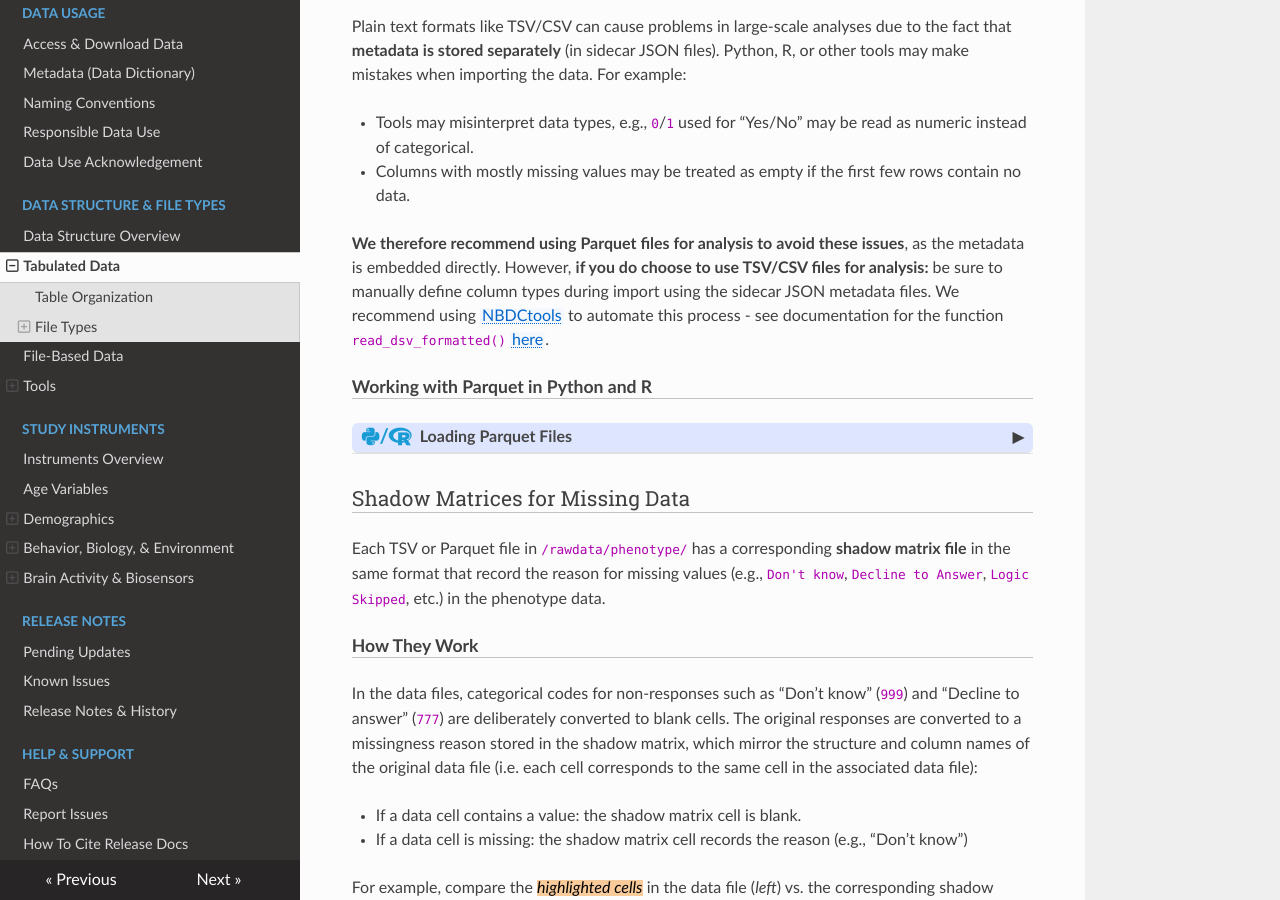
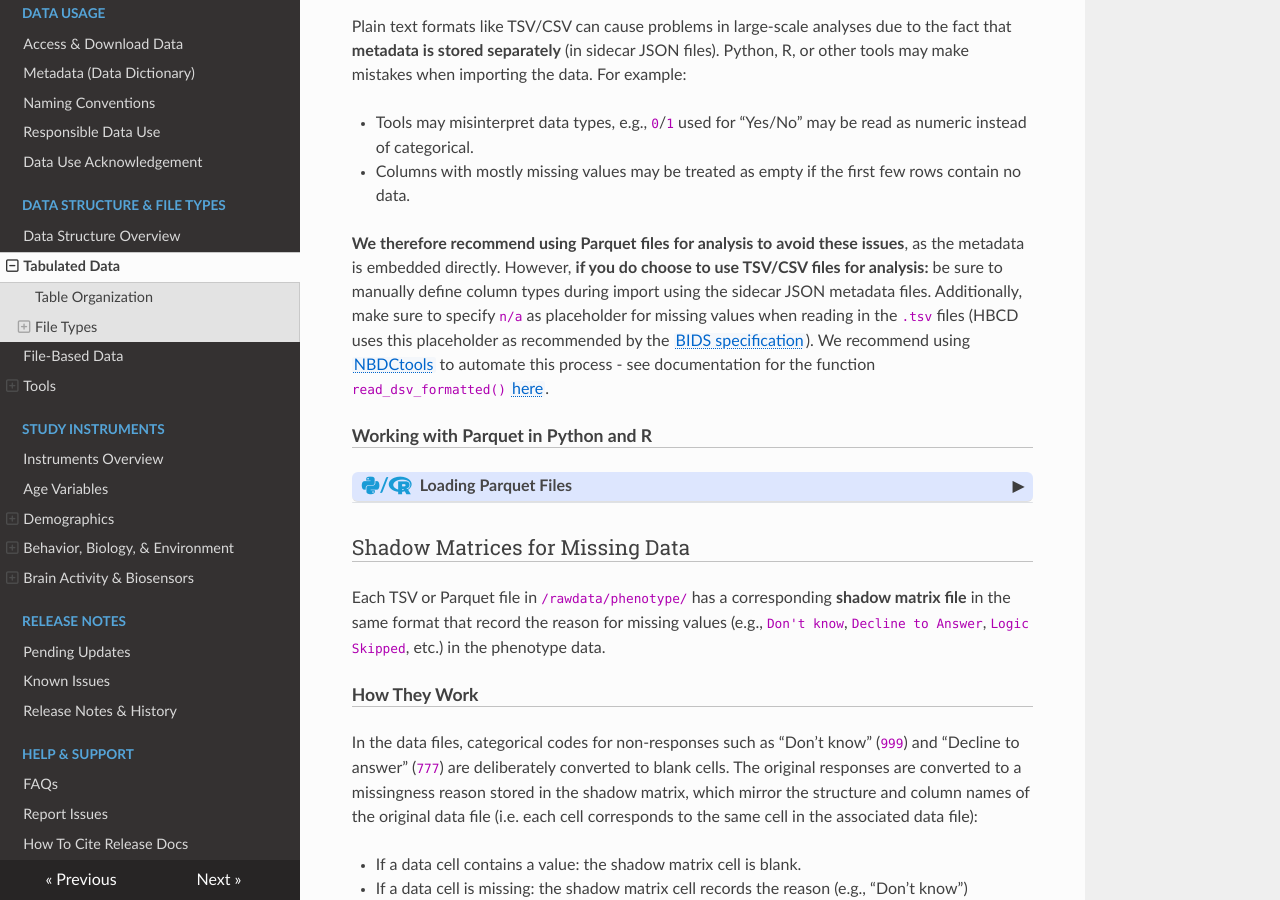
Before and after one commit to nbdc-datahub/hbcd-docs, an MkDocs documentation site: the page built from docs/datacuration/phenotypes.md, in a window 1280 px wide and 900 px high, scrolled down 1783 px. Built offline with MkDocs 1.6.1, drawn with Linux system fonts in a browser that asks for light colours; nearby versions of some CDN libraries.

Commit message:
phenotype update per janosch

```diff
--- a/docs/datacuration/phenotypes.md
+++ b/docs/datacuration/phenotypes.md
@@ -110,7 +110,7 @@ Plain text formats like TSV/CSV can cause problems in large-scale analyses due t
 - Tools may misinterpret data types, e.g., `0`/`1` used for “Yes/No” may be read as numeric instead of categorical.
 - Columns with mostly missing values may be treated as empty if the first few rows contain no data.
 
-**We therefore recommend using Parquet files for analysis to avoid these issues**, as the metadata is embedded directly. However, **if you do choose to use TSV/CSV files for analysis:** be sure to manually define column types during import using the sidecar JSON metadata files. We recommend using [NBDCtools](recprograms.md#tabulated-data) to automate this process - see documentation for the function `read_dsv_formatted()` [here](https://software.nbdc-datahub.org/NBDCtools/reference/read_dsv_formatted.html).
+**We therefore recommend using Parquet files for analysis to avoid these issues**, as the metadata is embedded directly. However, **if you do choose to use TSV/CSV files for analysis:** be sure to manually define column types during import using the sidecar JSON metadata files. Additionally, make sure to specify `n/a` as placeholder for missing values when reading in the `.tsv` files (HBCD uses this placeholder as recommended by the [BIDS specification](https://bids-specification.readthedocs.io/en/stable/common-principles.html#tabular-files)). We recommend using [NBDCtools](recprograms.md#tabulated-data) to automate this process - see documentation for the function `read_dsv_formatted()` [here](https://software.nbdc-datahub.org/NBDCtools/reference/read_dsv_formatted.html).
 
 #### Working with Parquet in Python and R
 <p>
```
